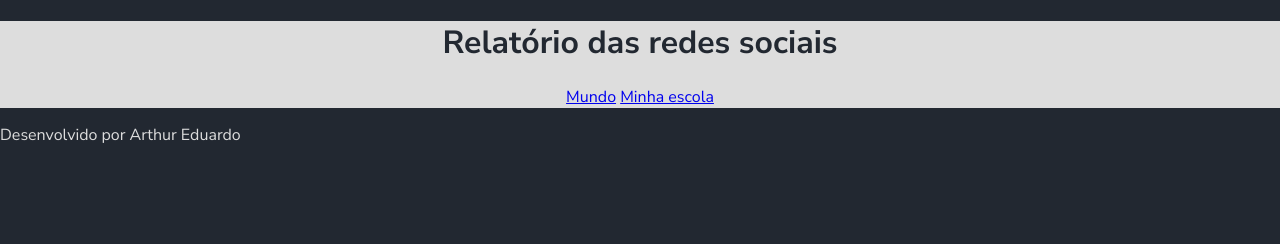
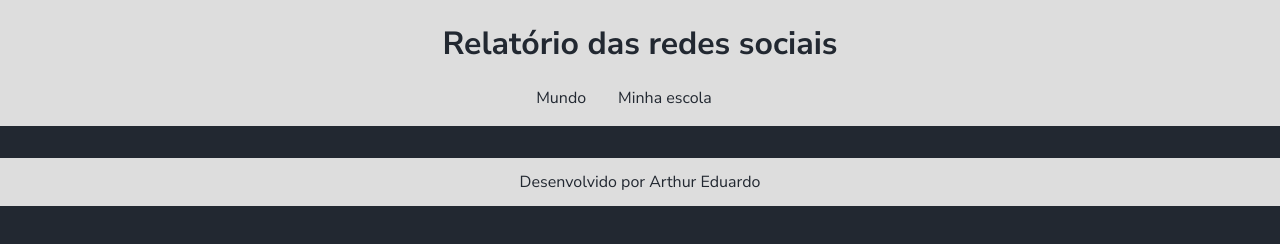
Before and after one commit to carlyndoplay/Criando-Graficos, a plain HTML site: page index.html in a window 1280 px wide. Drawn offline with Linux system fonts and the light colour scheme.

Commit message:
salvo dia 30/09

```diff
--- a/index.html
+++ b/index.html
@@ -22,5 +22,6 @@
     <footer>
         <p>Desenvolvido por Arthur Eduardo</p>
     </footer>
+    <script type="module" src="graficos/informacoesGlobais.js"></script>
 </body>
 </html>
--- a/style.css
+++ b/style.css
@@ -3,7 +3,7 @@
 :root {
     --bg-color: #222831;
     --primary-color: #DDDDDD;
-    --secondary-color: #F05454;
+    --secondary-color: #8ddfff;
     --font: "Nunito Sans", sans-serif;
 }
 
@@ -18,9 +18,40 @@ body {
 header {
     background-color: var(--primary-color);
     text-align: center;
+    padding: 1px;
+
+    h1 {
+        font-size: 2rem;
+        color: var(--bg-color);
+         font-weight: 700;
+    }
 }
-h1 {
-    font-size: 2rem;
+
+nav {
+    display: flex;
+    justify-content: center;
+    font-weight: 400;
+}
+
+nav a {
+    text-decoration: none;
     color: var(--bg-color);
-     font-weight: 700;
+     margin: 0 2rem 1rem 0rem;
 }
+
+nav a:hover {
+    text-decoration: underline;
+    transform: scale(0.90);
+    transition: transform 0.1s;
+}
+
+footer {
+    display: flex;
+    align-items: center;
+    justify-content: center;
+    background-color: var(--primary-color);
+    color: var(--bg-color);
+    width: 100%;
+    height: 3rem;
+    margin-top: 2rem;
+}
```
Also changed, not shown: graficos/script.js (added, +9 -0 lines), main.js (deleted).
